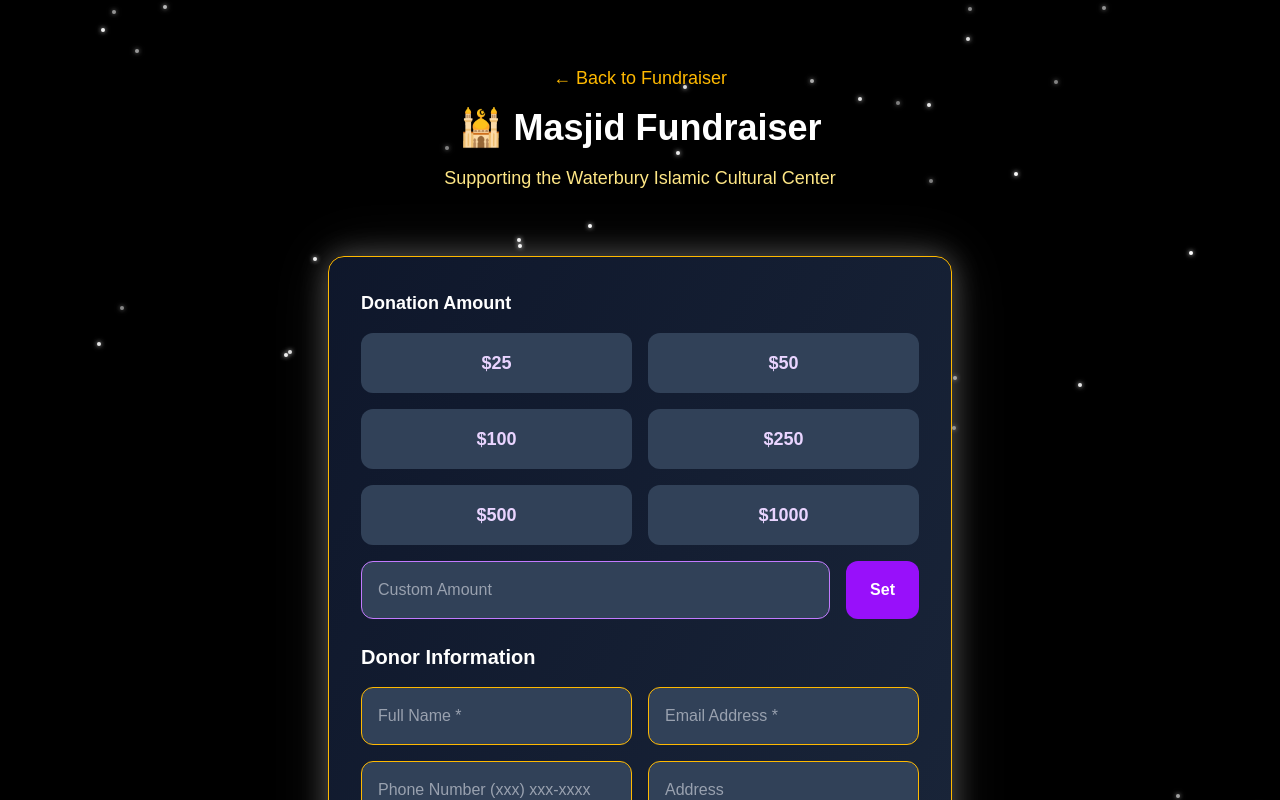
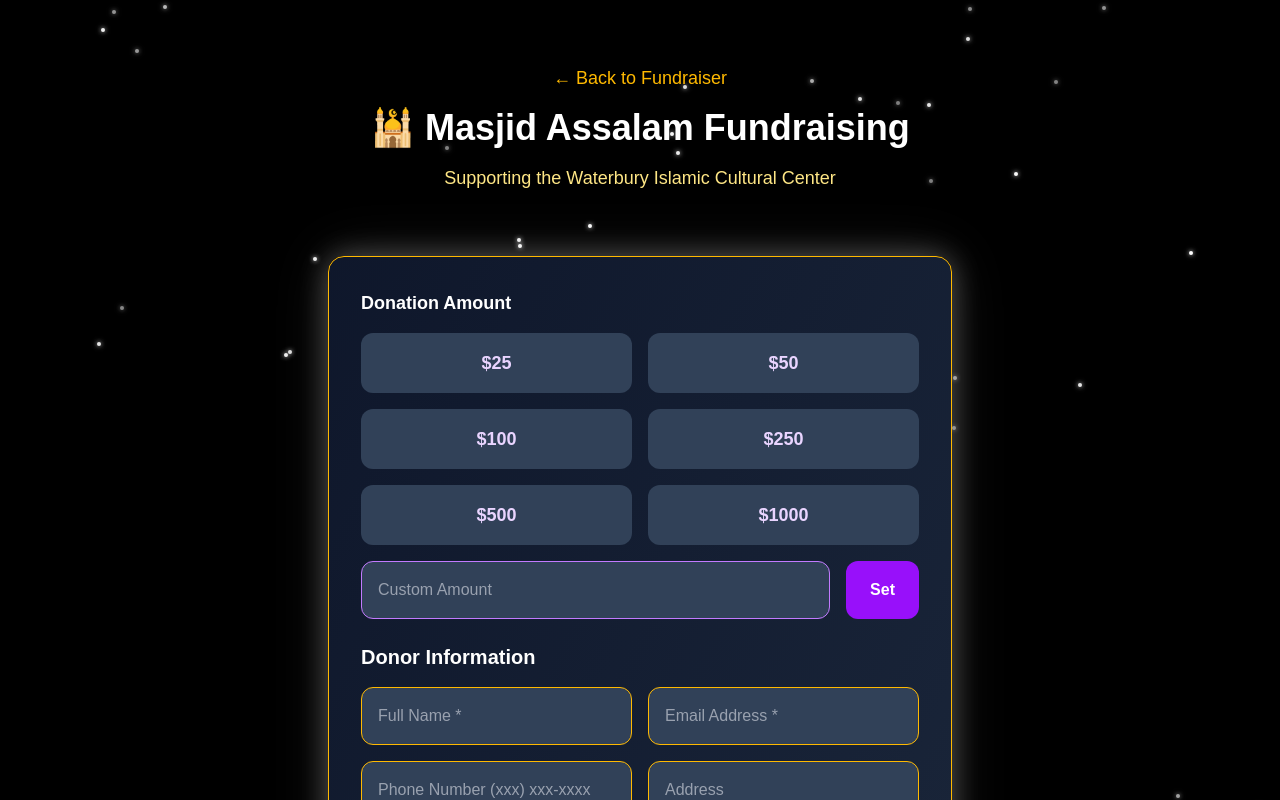
Before and after one commit to Jawad5C/masjid-fundraiser, a Next.js app: page /donate in a window 1280 px wide. Shown: the top 800 px of the page. Built offline with nearby package versions, Linux system fonts and the light colour scheme; no server answers; the database is empty.

Commit message:
Update remaining 'Masjid Fundraiser' instances in app/ directory

```diff
--- a/app/donate/page.tsx
+++ b/app/donate/page.tsx
@@ -159,7 +159,7 @@
         <Link href="/" className="text-amber-400 hover:text-amber-300 text-lg mb-4 inline-block">
           ← Back to Fundraiser
         </Link>
-        <h1 className="text-4xl font-bold text-white mb-4">🕌 Masjid Fundraiser</h1>
+        <h1 className="text-4xl font-bold text-white mb-4">🕌 Masjid Assalam Fundraising</h1>
         <p className="text-amber-200 text-lg mb-8">Supporting the Waterbury Islamic Cultural Center</p>
       </div>
 
--- a/app/globals.css
+++ b/app/globals.css
@@ -58,7 +58,7 @@
   }
 }
 
-/* Random position glow animation for single Masjid Fundraiser text */
+/* Random position glow animation for single Masjid Assalam Fundraising text */
 @keyframes random-position-glow {
   0% {
     opacity: 0;
--- a/app/page.tsx
+++ b/app/page.tsx
@@ -165,7 +165,7 @@
           </div>
         </div>
 
-        {/* Single Animated Masjid Fundraiser Text - Moving to Random Positions */}
+        {/* Single Animated Masjid Assalam Fundraising Text - Moving to Random Positions */}
         <div className="absolute inset-0 pointer-events-none z-30">
           <div className="absolute" style={{
             animation: 'random-position-glow 32s ease-in-out infinite',
@@ -184,7 +184,7 @@
               WebkitTextFillColor: 'transparent',
               animation: 'gradient-shift 3s ease-in-out infinite'
             }}>
-              Masjid Fundraiser
+              Masjid Assalam Fundraising
             </h1>
           </div>
         </div>
@@ -561,7 +561,7 @@
         <div className="max-w-7xl mx-auto px-4 sm:px-6 lg:px-8">
           <div className="text-center">
             <p className="text-slate-300 mb-4 text-sm sm:text-base">
-              © 2025 Masjid Fundraiser. Building our community together.
+              © 2025 Masjid Assalam Fundraising. Building our community together.
             </p>
             <div className="text-xs sm:text-sm text-slate-400 border-t border-slate-700 pt-4 relative">
               {/* Admin Dashboard - Bottom Right */}
```
